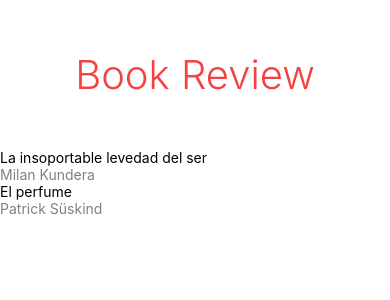
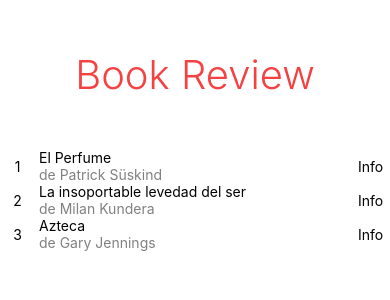
Before and after one commit to gemme/BookReview, a React Native app: screen / in a window 390 px wide. Shown: the top 300 px of the page. Built offline with nearby package versions, Linux system fonts and the light colour scheme.

Commit message:
lab02 organizing into Views and Text

```diff
--- a/App.js
+++ b/App.js
@@ -7,13 +7,22 @@
  */
 
 import React, {Component} from 'react';
-import {StyleSheet, Text, View} from 'react-native';
+import {Text, View} from 'react-native';
+
+
+const books = [
+  { title: 'El Perfume', author:'Patrick Süskind' },
+  { title: 'La insoportable levedad del ser', author:'Milan Kundera' },
+  { title: 'Azteca', author:'Gary Jennings' }
+]
 
 type Props = {};
 export default class App extends Component<Props> {
   render() {
     return (
-      <View >
+      <View style={{
+        flex: 1
+      }}>
         <Text style={{
           textAlign: 'center',
           fontSize: 40,
@@ -22,15 +31,38 @@ export default class App extends Component<Props> {
           fontWeight: '300'
 
         }}>Book Review</Text>
-        <Text>La insoportable levedad del ser</Text>
-        <Text style={{ color: 'grey'}}>Milan Kundera</Text>
-        <Text>El perfume</Text>
-        <Text style={{ color: 'grey'}}>Patrick Süskind</Text>
+
+        {books.map((book, i) => {
+          return (
+            <View
+            key={i}
+            style={{
+              flexDirection: 'row'
+            }}>
+                <View style={{
+                  flex:1,
+                  alignItems: 'center',
+                  justifyContent: 'center'
+                }}>
+                <Text>{i + 1 } </Text>
+                </View>
+                <View style={{
+                  flex: 8,
+                  flexDirection: 'column'
+                }}>
+                  <Text>{book.title}</Text>
+                  <Text style={{ color: 'grey'}}>{`de ${book.author}`}</Text>
+                </View>
+                <View style={{
+                  flex:1,
+                  alignItems: 'center',
+                  justifyContent: 'center'
+                }}>
+                  <Text >Info</Text>
+                </View>
+            </View>)
+        })}
       </View>
     );
   }
 }
-
-const styles = StyleSheet.create({
-
-});
```
